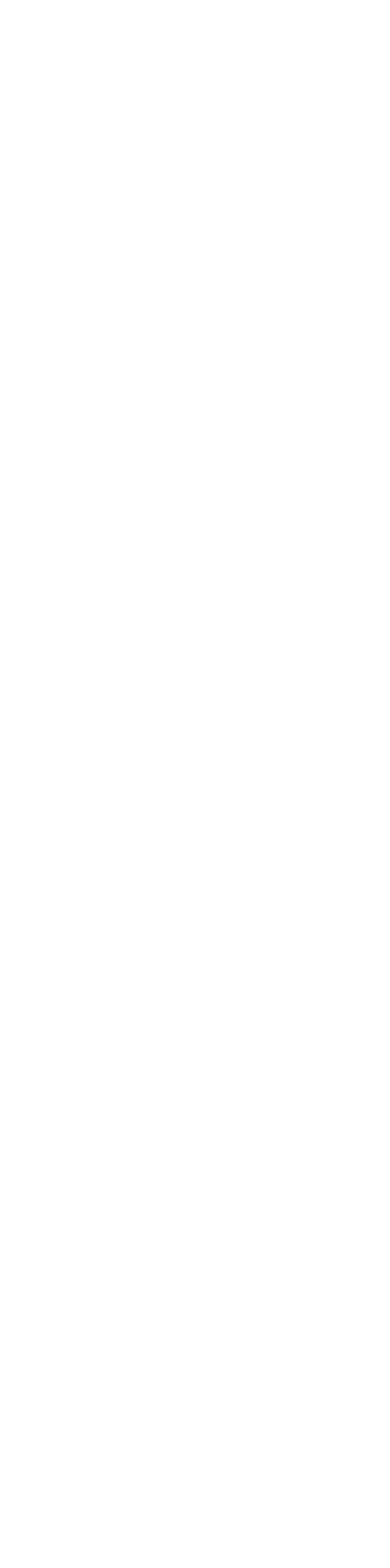
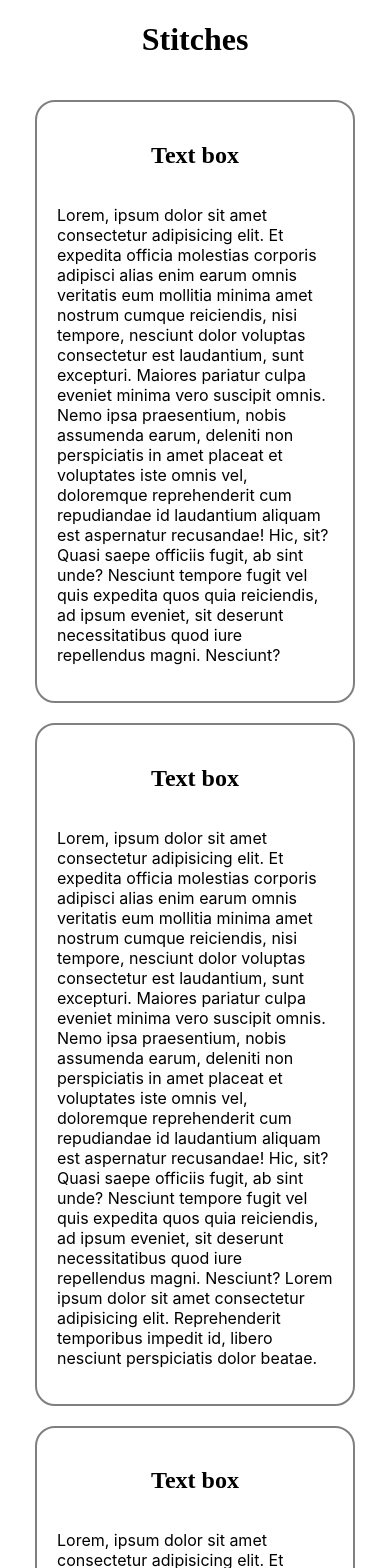
Before and after one commit to yxeri/kstart, a Next.js app: page /stitches in a window 390 px wide. Shown: the top 1568 px of the page. Before the commit the page ends 844 px from the top, so only its background shows below. Built offline with nearby package versions, Linux system fonts and the light colour scheme.

Commit message:
added responsive four column box with stitches

```diff
--- /dev/null
+++ b/components/stitches/Box.tsx
@@ -0,0 +1,18 @@
+import { styled } from "../../styles/stitches.config";
+
+export const Box = styled("div", {
+  variants: {
+    variant: {
+      textBox: {
+        minWidth: "300px",
+        maxWidth: "320px",
+        padding: "20px",
+        borderRadius: "20px",
+        border: "2px solid gray",
+        display: "flex",
+        flexDirection: "column",
+        alignItems: "center",
+      },
+    },
+  },
+});
--- /dev/null
+++ b/components/stitches/Heading.tsx
@@ -0,0 +1,5 @@
+import { styled } from "../../styles/stitches.config";
+
+export const Heading = styled("h1", {
+  fontFamily: "serif",
+});
--- /dev/null
+++ b/components/stitches/Text.tsx
@@ -0,0 +1,3 @@
+import { styled } from "../../styles/stitches.config";
+
+export const Text = styled("p", {});
--- a/pages/stitches.tsx
+++ b/pages/stitches.tsx
@@ -1,7 +1,108 @@
 import { NextPage } from "next";
+import { Box } from "../components/stitches/Box";
+import { Heading } from "../components/stitches/Heading";
+import { Text } from "../components/stitches/Text";
 
 const Stitches: NextPage = () => {
-  return <></>;
+  return (
+    <>
+      <Box
+        css={{
+          width: "100vw",
+          display: "flex",
+          flexDirection: "column",
+          alignItems: "center",
+        }}
+      >
+        <Heading>Stitches</Heading>
+        <Box
+          css={{
+            display: "flex",
+            flexWrap: "wrap",
+            maxWidth: "1500px",
+            padding: "20px",
+            justifyContent: "center",
+            gap: "20px",
+          }}
+        >
+          <Box variant={"textBox"}>
+            <Heading as={"h2"}>Text box</Heading>
+            <Text>
+              Lorem, ipsum dolor sit amet consectetur adipisicing elit. Et
+              expedita officia molestias corporis adipisci alias enim earum
+              omnis veritatis eum mollitia minima amet nostrum cumque
+              reiciendis, nisi tempore, nesciunt dolor voluptas consectetur est
+              laudantium, sunt excepturi. Maiores pariatur culpa eveniet minima
+              vero suscipit omnis. Nemo ipsa praesentium, nobis assumenda earum,
+              deleniti non perspiciatis in amet placeat et voluptates iste omnis
+              vel, doloremque reprehenderit cum repudiandae id laudantium
+              aliquam est aspernatur recusandae! Hic, sit? Quasi saepe officiis
+              fugit, ab sint unde? Nesciunt tempore fugit vel quis expedita quos
+              quia reiciendis, ad ipsum eveniet, sit deserunt necessitatibus
+              quod iure repellendus magni. Nesciunt?
+            </Text>
+          </Box>
+          <Box variant={"textBox"}>
+            <Heading as={"h2"}>Text box</Heading>
+            <Text>
+              Lorem, ipsum dolor sit amet consectetur adipisicing elit. Et
+              expedita officia molestias corporis adipisci alias enim earum
+              omnis veritatis eum mollitia minima amet nostrum cumque
+              reiciendis, nisi tempore, nesciunt dolor voluptas consectetur est
+              laudantium, sunt excepturi. Maiores pariatur culpa eveniet minima
+              vero suscipit omnis. Nemo ipsa praesentium, nobis assumenda earum,
+              deleniti non perspiciatis in amet placeat et voluptates iste omnis
+              vel, doloremque reprehenderit cum repudiandae id laudantium
+              aliquam est aspernatur recusandae! Hic, sit? Quasi saepe officiis
+              fugit, ab sint unde? Nesciunt tempore fugit vel quis expedita quos
+              quia reiciendis, ad ipsum eveniet, sit deserunt necessitatibus
+              quod iure repellendus magni. Nesciunt? Lorem ipsum dolor sit amet
+              consectetur adipisicing elit. Reprehenderit temporibus impedit id,
+              libero nesciunt perspiciatis dolor beatae.
+            </Text>
+          </Box>
+          <Box variant={"textBox"}>
+            <Heading as={"h2"}>Text box</Heading>
+            <Text>
+              Lorem, ipsum dolor sit amet consectetur adipisicing elit. Et
+              expedita officia molestias corporis adipisci alias enim earum
+              omnis veritatis eum mollitia minima amet nostrum cumque
+              reiciendis, nisi tempore, nesciunt dolor voluptas consectetur est
+              laudantium, sunt excepturi. Maiores pariatur culpa eveniet minima
+              vero suscipit omnis. Nemo ipsa praesentium, nobis assumenda earum,
+              deleniti non perspiciatis in amet placeat et voluptates iste omnis
+              vel, doloremque reprehenderit cum repudiandae id laudantium
+              aliquam est aspernatur recusandae! Hic, sit? Quasi saepe officiis
+              fugit, ab sint unde? Nesciunt tempore fugit vel quis expedita quos
+              quia reiciendis, ad ipsum eveniet, sit deserunt necessitatibus
+              quod iure repellendus magni. Nesciunt? Lorem ipsum dolor sit amet
+              consectetur adipisicing elit. Voluptates tenetur voluptatem earum
+              ut consectetur dolor, possimus, neque quae nihil exercitationem
+              corrupti. Officia nisi asperiores minima minus sequi esse cum.
+            </Text>
+          </Box>
+          <Box variant={"textBox"}>
+            <Heading as={"h2"}>Text box</Heading>
+            <Text>
+              Lorem, ipsum dolor sit amet consectetur adipisicing elit. Et
+              expedita officia molestias corporis adipisci alias enim earum
+              omnis veritatis eum mollitia minima amet nostrum cumque
+              reiciendis, nisi tempore, nesciunt dolor voluptas consectetur est
+              laudantium, sunt excepturi. Maiores pariatur culpa eveniet minima
+              vero suscipit omnis. Nemo ipsa praesentium, nobis assumenda earum,
+              deleniti non perspiciatis in amet placeat et voluptates iste omnis
+              vel, doloremque reprehenderit cum repudiandae id laudantium
+              aliquam est aspernatur recusandae! Hic, sit? Quasi saepe officiis
+              fugit, ab sint unde? Nesciunt tempore fugit vel quis expedita quos
+              quia reiciendis, ad ipsum eveniet, sit deserunt necessitatibus
+              quod iure repellendus magni. Nesciunt? Lorem ipsum dolor sit, amet
+              consectetur adipisicing elit. Excepturi, officiis?
+            </Text>
+          </Box>
+        </Box>
+      </Box>
+    </>
+  );
 };
 
 export default Stitches;
```
